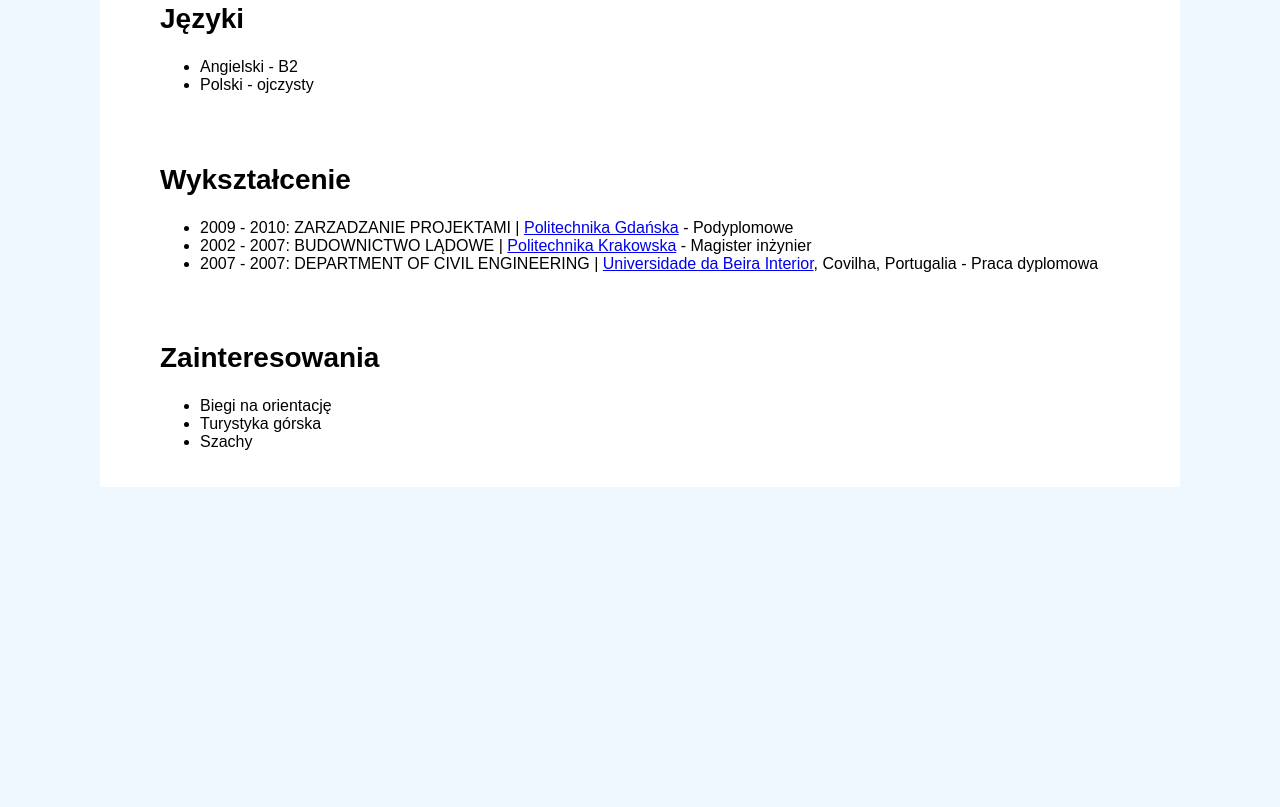
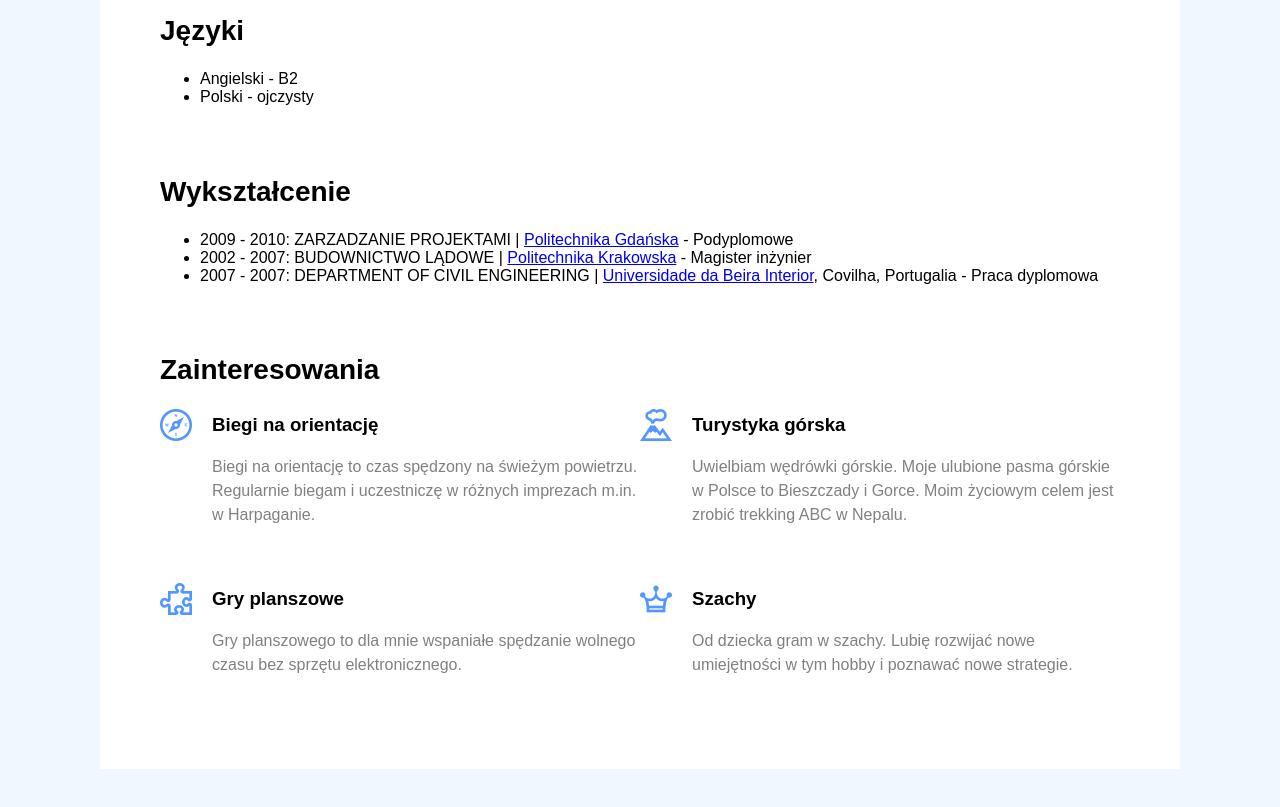
Before and after one commit to anna-bachorska/CV, a plain HTML site: page index.html in a window 1280 px wide. Shown: the part 667-1474 px from the top of the page. Before the commit the page ends 1202 px from the top, so only its background shows below. Drawn offline with Linux system fonts and the light colour scheme.

Commit message:
added next new classes in index.html

```diff
--- a/index.html
+++ b/index.html
@@ -3,20 +3,20 @@
 
 <head>
     <title>Anna Bachorska - CV</title>
-    <link rel="stylesheet" href="style.css"/>
+    <link rel="stylesheet" href="style.css" />
 </head>
 
 <body>
     <header>
-        <img class="circle-photo" src="photo_CV.jpg"  />
+        <img class="profile-picture circle-photo" src="photo_CV.jpg" />
         <div>
             <h1>Anna Bachorska</h1>
             <span>Frontend Developer</span>
         </div>
         <address>
             <ul>
-                <li><img class="address-icon circle" src="images/mail.png"/><b>Email:</b> anakonceptinfo@gmail.com</li>
-                <li><img class="address-icon circle" src="images/pin.png"/><b>Miejsce zamieszkania:</b> Gdańsk</li>
+                <li><img class="address-icon circle" src="images/mail.png" /><b>Email:</b> anakonceptinfo@gmail.com</li>
+                <li><img class="address-icon circle" src="images/pin.png" /><b>Miejsce zamieszkania:</b> Gdańsk</li>
             </ul>
         </address>
     </header>
@@ -46,9 +46,11 @@
         <section>
             <h2>Wykształcenie</h2>
             <ul>
-                <li>2009 - 2010: ZARZADZANIE PROJEKTAMI | <a href="https://pg.edu.pl/">Politechnika Gdańska</a> - Podyplomowe
+                <li>2009 - 2010: ZARZADZANIE PROJEKTAMI | <a href="https://pg.edu.pl/">Politechnika Gdańska</a> -
+                    Podyplomowe
                 </li>
-                <li>2002 - 2007: BUDOWNICTWO LĄDOWE | <a href="http://www.pk.edu.pl/">Politechnika Krakowska</a> - Magister
+                <li>2002 - 2007: BUDOWNICTWO LĄDOWE | <a href="http://www.pk.edu.pl/">Politechnika Krakowska</a> -
+                    Magister
                     inżynier</li>
                 <li>2007 - 2007: DEPARTMENT OF CIVIL ENGINEERING | <a href="https://www.ubi.pt/">Universidade da Beira
                         Interior</a>, Covilha, Portugalia - Praca dyplomowa</li>
@@ -56,10 +58,44 @@
         </section>
         <section>
             <h2>Zainteresowania</h2>
-            <ul>
-                <li>Biegi na orientację</li>
-                <li>Turystyka górska</li>
-                <li>Szachy</li>
+            <ul class="hobbies">
+                <li><img src="images/compass.png" />
+                    <div>
+                    <h3>Biegi na orientację</h3>
+                    <p>
+                        Biegi na orientację to czas spędzony na świeżym powietrzu. Regularnie biegam i uczestniczę w różnych imprezach m.in. w Harpaganie.
+                    </p>
+                    </div>
+                </li>
+                <li><img src="images/mountain.png" />
+                    <div>
+                    <h3>Turystyka górska</h3>
+                    <p>
+                        Uwielbiam wędrówki górskie. Moje ulubione pasma górskie w Polsce to Bieszczady i Gorce. Moim
+                        życiowym celem
+                        jest zrobić trekking ABC w Nepalu.
+                    </p>
+                    </div>
+                </li>
+                <li>
+                    <img src="images/puzzle.png" />
+                    <div>
+                    <h3>Gry planszowe</h3>
+                    <p>
+                        Gry planszowego to dla mnie wspaniałe spędzanie wolnego czasu bez sprzętu elektronicznego.
+                    </p>
+                    </div>
+                </li>
+                <li>
+                    <img src="images/crown.png" />
+                    <div>
+                    <h3>Szachy</h3>
+                    <p>
+                        Od dziecka gram w szachy. Lubię rozwijać nowe umiejętności w tym hobby i poznawać nowe
+                        strategie.
+                    </p>
+                </div>
+                </li>
             </ul>
         </section>
     </main>
--- a/style.css
+++ b/style.css
@@ -2,22 +2,22 @@ body {
     font-family: Arial;
     background-color: aliceblue;
     padding: 40px 0;
-}
-h2 {
-    font-size: 28px;
 }
 
 h1 {
     font-size: 36px;
 }
 
+h2 {
+    font-size: 28px;
+}
+
+h3 {
+    margin-top: 5px;
+}
+
 span {
     color: cornflowerblue;
-}
-
-img {
-    width: 150px;
-    height: 220px;
 }
 
 section,
@@ -58,3 +58,35 @@ header li {
 .circle-photo {
     border-radius: 20%;
 }
+
+.profile-picture {
+    width: 150px;
+    height: 220px;
+}
+
+.hobbies {
+    list-style: none;
+    padding: 0;
+    display: flex;
+    flex-wrap: wrap;
+}
+
+.hobbies li {
+    width: 50%;
+    display: flex;
+    align-items: flex-start;
+    margin-bottom: 40px;
+}
+
+.hobbies div {
+    margin-left: 20px;
+}
+
+.hobbies p {
+    color: grey;
+    line-height: 1.5;
+}
+
+p {
+    line-height: 1.5;
+}
```
Also changed, not shown: images/compass.png (added), images/crown.png (added), images/mountain.png (added), images/puzzle.png (added).
